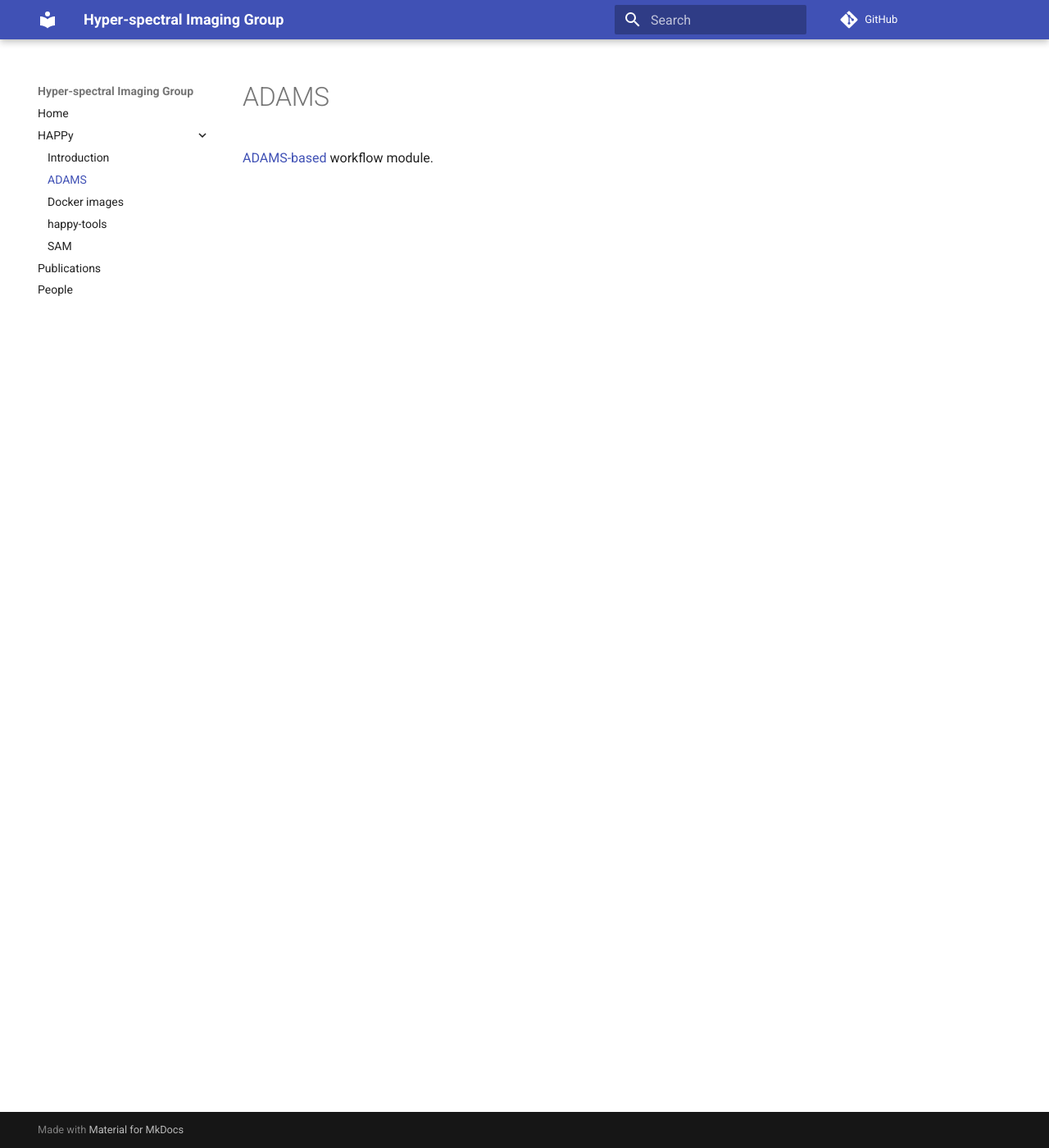
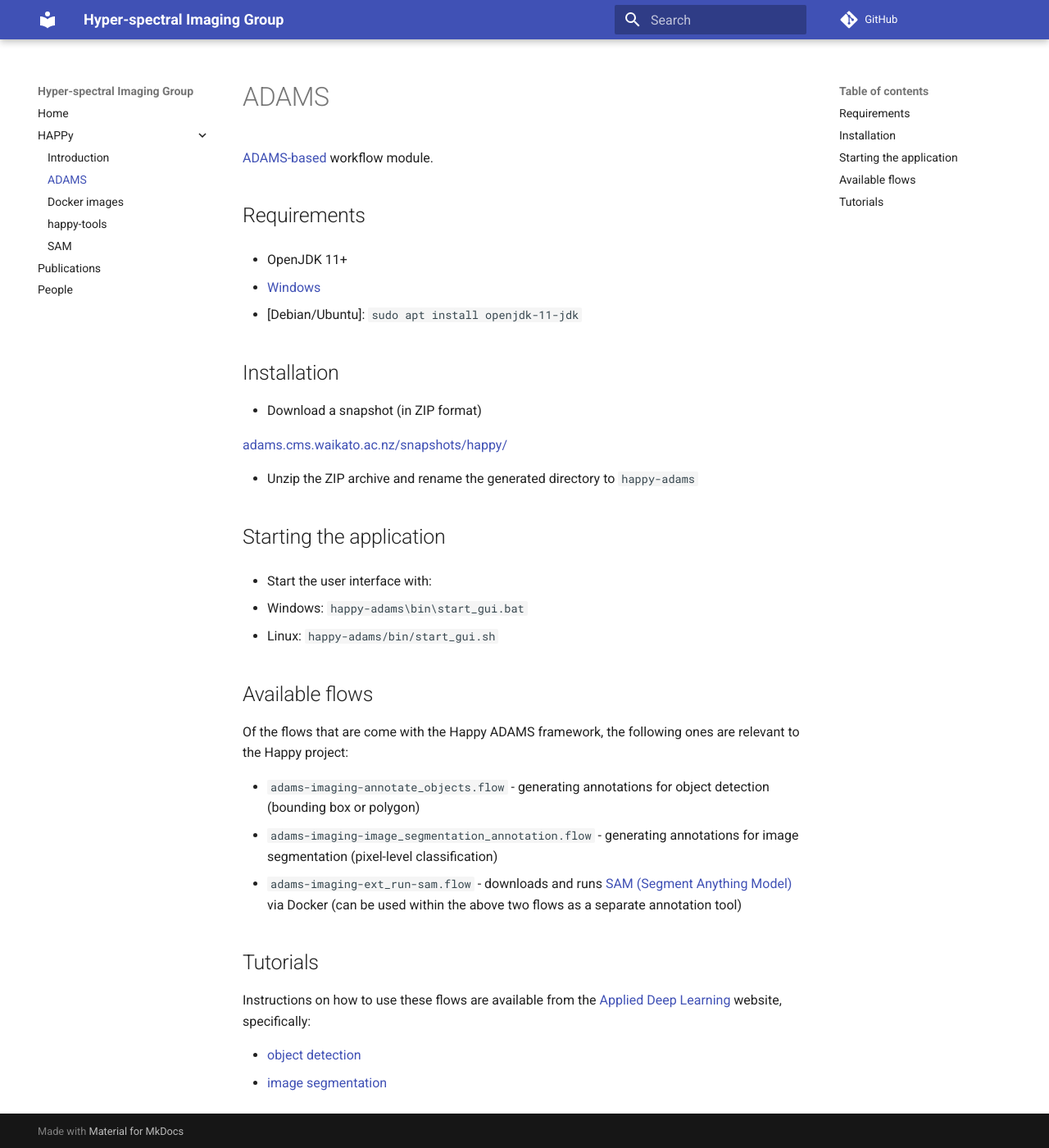
Before and after one commit to wairas/hsi-website, an MkDocs documentation site: the page built from docs/happy/adams.md, in a window 1280 px wide and 1400 px high. Shown: the whole window at 82% size. Built offline with MkDocs 1.6.1 and Material for MkDocs 9.7.7, drawn with Linux system fonts in a browser that asks for light colours; comment, search, counter and statistics services are not loaded.

Commit message:
linked to Applied Deep Learning tutorials

```diff
--- a/docs/happy/adams.md
+++ b/docs/happy/adams.md
@@ -1 +1,50 @@
 [ADAMS-based](https://adams.cms.waikato.ac.nz/) workflow module.
+
+# Requirements
+
+* OpenJDK 11+
+
+  * [Windows](https://adoptium.net/temurin/releases/?version=11)
+  * [Debian/Ubuntu]: `sudo apt install openjdk-11-jdk`
+
+
+# Installation
+
+* Download a snapshot (in ZIP format)
+
+  [adams.cms.waikato.ac.nz/snapshots/happy/](https://adams.cms.waikato.ac.nz/snapshots/happy/)
+
+* Unzip the ZIP archive and rename the generated directory to `happy-adams`
+
+
+# Starting the application
+
+* Start the user interface with:
+
+  * Windows: `happy-adams\bin\start_gui.bat`
+  * Linux: `happy-adams/bin/start_gui.sh`
+
+
+# Available flows
+
+Of the flows that are come with the Happy ADAMS framework, the following ones
+are relevant to the Happy project:
+
+* `adams-imaging-annotate_objects.flow` - generating annotations for
+  object detection (bounding box or polygon)
+* `adams-imaging-image_segmentation_annotation.flow` - generating annotations
+  for image segmentation (pixel-level classification)
+* `adams-imaging-ext_run-sam.flow` - downloads and runs
+  [SAM (Segment Anything Model)](https://github.com/waikato-datamining/pytorch/tree/master/segment-anything)
+  via Docker (can be used within the above two flows as a separate annotation
+  tool)
+
+
+# Tutorials
+
+Instructions on how to use these flows are available from the
+[Applied Deep Learning](https://www.data-mining.co.nz/applied-deep-learning/)
+website, specifically:
+
+* [object detection](https://www.data-mining.co.nz/applied-deep-learning/object_detection/annotate/)
+* [image segmentation](https://www.data-mining.co.nz/applied-deep-learning/image_segmentation/annotate/)
```
